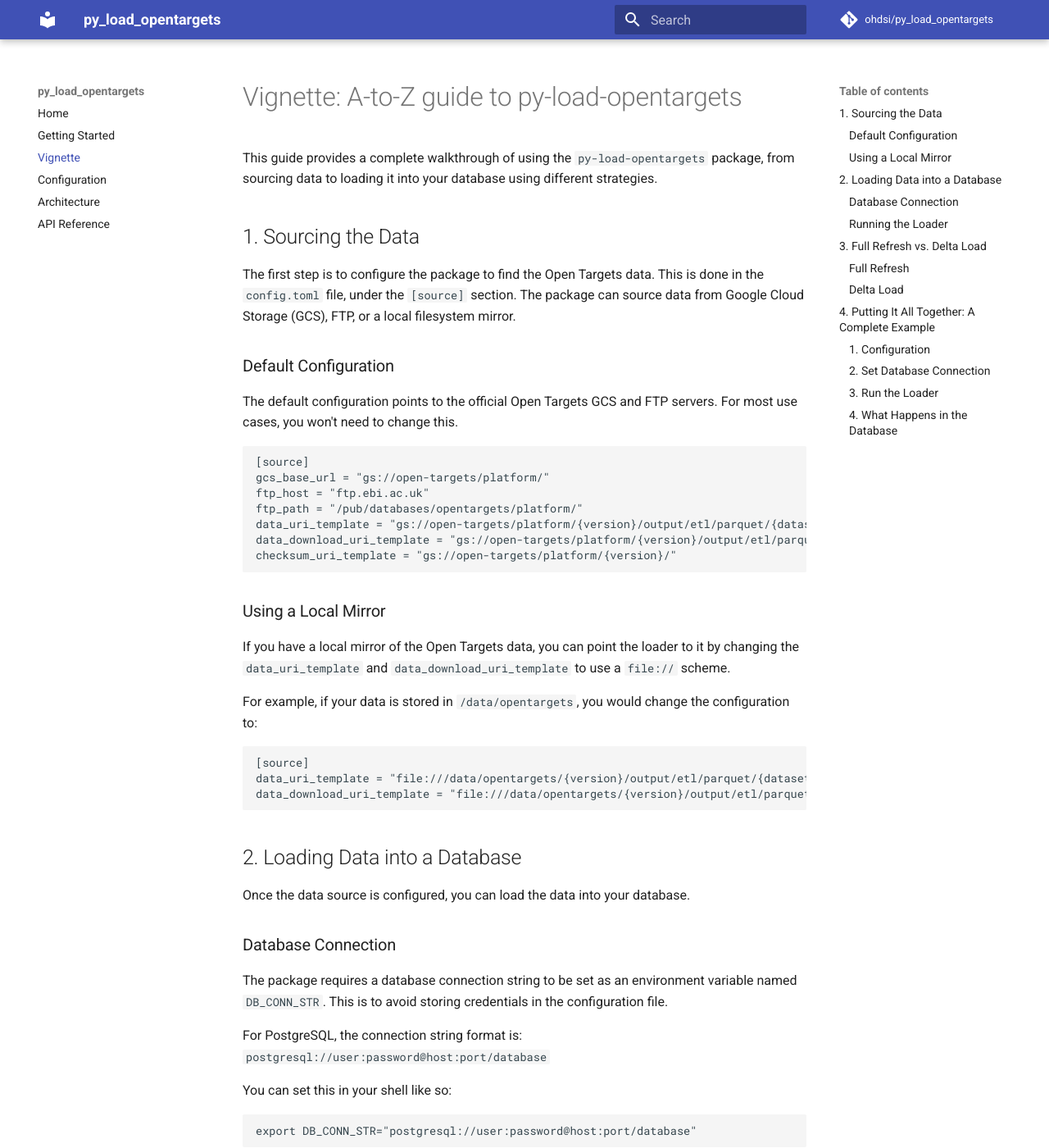
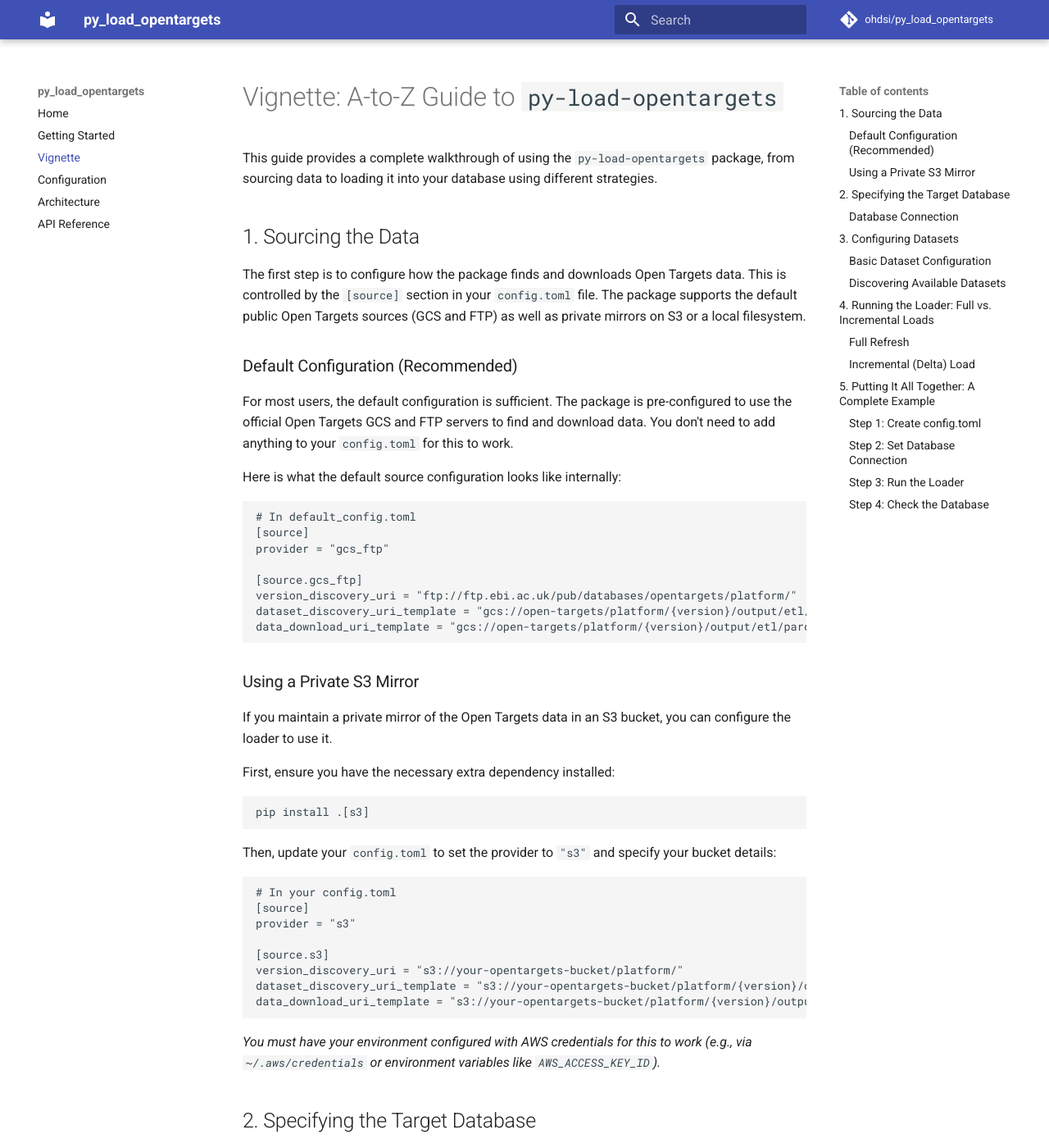
Before and after one commit to gowthamrao/py_load_opentargets, an MkDocs documentation site: the page built from docs/vignette.md, in a window 1280 px wide and 1400 px high. Shown: the whole window at 82% size. Built offline with MkDocs 1.6.1 and Material for MkDocs 9.7.7, drawn with Linux system fonts in a browser that asks for light colours; comment, search, counter and statistics services are not loaded; some of the changed text lies outside the part shown.

Commit message:
docs: create detailed vignette for py-load-opentargets (#44)
This commit adds a comprehensive vignette that explains how to use the py-load-opentargets package.

The vignette covers:
- How to source data from default and private (S3) sources.
- How to configure the target database connection.
- How to define datasets and their primary keys in the configuration.
- The difference between `full-refresh` and `delta` (incremental) load types, with examples for each.
- A complete, step-by-step example to guide users through the entire process.

````diff
--- a/docs/vignette.md
+++ b/docs/vignette.md
@@ -1,152 +1,82 @@
-# Vignette: A-to-Z guide to py-load-opentargets
+# Vignette: A-to-Z Guide to `py-load-opentargets`
 
-This guide provides a complete walkthrough of using the `py-load-opentargets`
-package, from sourcing data to loading it into your database using different
-strategies.
+This guide provides a complete walkthrough of using the `py-load-opentargets` package, from sourcing data to loading it into your database using different strategies.
 
 ## 1. Sourcing the Data
 
-The first step is to configure the package to find the Open Targets data. This is
-done in the `config.toml` file, under the `[source]` section. The package can
-source data from Google Cloud Storage (GCS), FTP, or a local filesystem mirror.
+The first step is to configure how the package finds and downloads Open Targets data. This is controlled by the `[source]` section in your `config.toml` file. The package supports the default public Open Targets sources (GCS and FTP) as well as private mirrors on S3 or a local filesystem.
 
-### Default Configuration
+### Default Configuration (Recommended)
 
-The default configuration points to the official Open Targets GCS and FTP servers.
-For most use cases, you won't need to change this.
+For most users, the default configuration is sufficient. The package is pre-configured to use the official Open Targets GCS and FTP servers to find and download data. You don't need to add anything to your `config.toml` for this to work.
+
+Here is what the default source configuration looks like internally:
+```toml
+# In default_config.toml
+[source]
+provider = "gcs_ftp"
+
+[source.gcs_ftp]
+version_discovery_uri = "ftp://ftp.ebi.ac.uk/pub/databases/opentargets/platform/"
+dataset_discovery_uri_template = "gcs://open-targets/platform/{version}/output/etl/parquet/"
+data_download_uri_template = "gcs://open-targets/platform/{version}/output/etl/parquet/{dataset_name}/"
+```
+
+### Using a Private S3 Mirror
+
+If you maintain a private mirror of the Open Targets data in an S3 bucket, you can configure the loader to use it.
+
+First, ensure you have the necessary extra dependency installed:
+```bash
+pip install .[s3]
+```
+
+Then, update your `config.toml` to set the provider to `"s3"` and specify your bucket details:
 
 ```toml
+# In your config.toml
 [source]
-gcs_base_url = "gs://open-targets/platform/"
-ftp_host = "ftp.ebi.ac.uk"
-ftp_path = "/pub/databases/opentargets/platform/"
-data_uri_template = "gs://open-targets/platform/{version}/output/etl/parquet/{dataset_name}"
-data_download_uri_template = "gs://open-targets/platform/{version}/output/etl/parquet/{dataset_name}"
-checksum_uri_template = "gs://open-targets/platform/{version}/"
+provider = "s3"
+
+[source.s3]
+version_discovery_uri = "s3://your-opentargets-bucket/platform/"
+dataset_discovery_uri_template = "s3://your-opentargets-bucket/platform/{version}/output/etl/parquet/"
+data_download_uri_template = "s3://your-opentargets-bucket/platform/{version}/output/etl/parquet/{dataset_name}/"
 ```
+*You must have your environment configured with AWS credentials for this to work (e.g., via `~/.aws/credentials` or environment variables like `AWS_ACCESS_KEY_ID`).*
 
-### Using a Local Mirror
+## 2. Specifying the Target Database
 
-If you have a local mirror of the Open Targets data, you can point the loader to
-it by changing the `data_uri_template` and `data_download_uri_template` to use a `file://` scheme.
-
-For example, if your data is stored in `/data/opentargets`, you would change
-the configuration to:
-
-```toml
-[source]
-data_uri_template = "file:///data/opentargets/{version}/output/etl/parquet/{dataset_name}"
-data_download_uri_template = "file:///data/opentargets/{version}/output/etl/parquet/{dataset_name}"
-```
-
-## 2. Loading Data into a Database
-
-Once the data source is configured, you can load the data into your database.
+The loader needs to know where to load the data. This is configured via a database connection string.
 
 ### Database Connection
 
-The package requires a database connection string to be set as an environment
-variable named `DB_CONN_STR`. This is to avoid storing credentials in the
-configuration file.
+To avoid storing sensitive credentials in configuration files, the package requires the database connection string to be set as an environment variable named `DB_CONN_STR`.
 
-For PostgreSQL, the connection string format is:
+For PostgreSQL (the default backend), the connection string format is:
 `postgresql://user:password@host:port/database`
 
 You can set this in your shell like so:
-
 ```bash
-export DB_CONN_STR="postgresql://user:password@host:port/database"
+export DB_CONN_STR="postgresql://myuser:mypassword@localhost:5432/opentargets"
 ```
 
-### Running the Loader
-
-With the connection string set and the `config.toml` file in place, you can run
-the loader.
-
-To load all datasets defined in your `config.toml`:
-
+The tool also includes a validation step to check this connection before starting a load. You can run it manually:
 ```bash
-py_load_opentargets load
+py_load_opentargets validate
 ```
 
-To load only specific datasets:
+## 3. Configuring Datasets
 
-```bash
-py_load_opentargets load targets diseases
-```
+Before you can load data, you must define which datasets you are interested in and tell the loader how to handle them. This is done in the `[datasets]` section of your `config.toml`.
 
-By default, the loader will find the latest version of the Open Targets data and
-load it. You can specify a version with the `--version` flag:
+For each dataset you want to load, you must specify a `primary_key`. This is crucial for the default `delta` load to identify unique records for updates and insertions.
 
-```bash
-py_load_opentargets --version 22.04 load
-```
+### Basic Dataset Configuration
 
-## 3. Full Refresh vs. Delta Load
-
-The `py-load-opentargets` package offers two main strategies for loading data:
-`full-refresh` and `delta`. You can choose the strategy using the `--load-type`
-command-line option.
-
-### Full Refresh
-
-A **full refresh** completely replaces the data in the target tables. For each
-dataset, the loader will:
-1.  Drop the existing final table if it exists.
-2.  Create a new, empty final table.
-3.  Load the new data into the final table.
-
-This strategy is useful when you want to start from a clean slate or when you
-don't need to preserve any existing data in the tables.
-
-To perform a full refresh, use the `--load-type full-refresh` flag:
-
-```bash
-py_load_opentargets --load-type full-refresh load
-```
-
-### Delta Load
-
-A **delta load** (the default behavior) is a more sophisticated strategy that
-merges the new data with the existing data in the final tables. For each dataset,
-the loader will:
-1.  Load the new data into a temporary staging table.
-2.  Compare the staging table with the final table based on the `primary_key`
-    defined in `config.toml`.
-3.  **Insert** new records that are in the new data but not in the final table.
-4.  **Update** existing records in the final table with the new data.
-5.  **Delete** records from the final table that are not present in the new data.
-
-This strategy is useful when you want to update your database with a new release
-of the Open Targets data without losing any existing data that is still relevant.
-
-To perform a delta load, you can either omit the `--load-type` flag (as it's the
-default) or specify it explicitly:
-
-```bash
-# This is the default behavior
-py_load_opentargets load
-
-# Explicitly specifying delta load
-py_load_opentargets --load-type delta load
-```
-
-## 4. Putting It All Together: A Complete Example
-
-Let's walk through a complete example of loading the `targets` and `diseases`
-datasets into a PostgreSQL database.
-
-### 1. Configuration
-
-First, create a `config.toml` file with the following content. This configuration
-defines the two datasets and their primary keys.
-
+Here’s an example of a minimal configuration for loading the `targets` and `diseases` datasets:
 ```toml
-# config.toml
-
-[source]
-# Using default sources
-
+# In config.toml
 [datasets]
 
 [datasets.targets]
@@ -156,31 +86,105 @@
 primary_key = ["id"]
 ```
 
-### 2. Set Database Connection
+### Discovering Available Datasets
 
-Ensure your `DB_CONN_STR` environment variable is set:
+If you're unsure which datasets are available for a specific Open Targets release, you can use the `discover-datasets` command:
+```bash
+# Discover datasets for the latest version
+py_load_opentargets discover-datasets --version 22.04 --format toml
+```
+This will output a TOML snippet that you can copy directly into your `config.toml`.
 
+## 4. Running the Loader: Full vs. Incremental Loads
+
+The `py-load-opentargets` package offers two main strategies for loading data: `full-refresh` and `delta` (incremental). You can choose the strategy using the `--load-type` command-line option.
+
+### Full Refresh
+
+A **full refresh** is a destructive operation that completely replaces the data in the target tables. For each dataset, the loader will:
+1.  Drop the existing final table if it exists.
+2.  Create a new, empty final table based on the data's schema.
+3.  Load all the new data into the final table.
+
+This strategy is useful when you want to start from a clean slate or when the schema has changed significantly.
+
+To perform a full refresh for all datasets in your config:
 ```bash
-export DB_CONN_STR="postgresql://test:test@localhost:32772/test" # Replace with your actual connection string
+py_load_opentargets --load-type full-refresh load
+```
+To run it for specific datasets:
+```bash
+py_load_opentargets --load-type full-refresh load targets diseases
 ```
 
-### 3. Run the Loader
+### Incremental (Delta) Load
 
-Now, run the loader. We'll use the default delta load strategy.
+An **incremental load** (the default behavior, called `delta`) is a more sophisticated strategy that merges new data with existing data. For each dataset, the loader will:
+1.  Load the new data into a temporary staging table.
+2.  Compare the staging table with the final table using the `primary_key` you defined.
+3.  **Insert** new records.
+4.  **Update** existing records.
+5.  **Delete** records from the final table that are no longer present in the new data source.
 
+This is the recommended approach for updating your database with a new release of Open Targets data, as it preserves the table history and is generally faster.
+
+To perform a delta load, you can either omit the `--load-type` flag or specify it explicitly:
 ```bash
+# This is the default behavior
+py_load_opentargets load
+
+# Explicitly specifying delta load
+py_load_opentargets --load-type delta load targets diseases
+```
+
+## 5. Putting It All Together: A Complete Example
+
+Let's walk through a complete example of loading the `targets` and `diseases` datasets into a PostgreSQL database using an incremental `delta` load.
+
+### Step 1: Create `config.toml`
+
+Create a `config.toml` file with the following content.
+```toml
+# config.toml
+
+# We will use the default source, so no [source] section is needed.
+
+# Define the datasets we want to load and their primary keys.
+[datasets]
+
+[datasets.targets]
+primary_key = ["id"]
+
+[datasets.diseases]
+primary_key = ["id"]
+
+[datasets.associationByOverallDirect]
+primary_key = ["targetId", "diseaseId"]
+final_table_name = "association_direct_overall"
+```
+
+### Step 2: Set Database Connection
+
+In your terminal, set the `DB_CONN_STR` environment variable:
+```bash
+export DB_CONN_STR="postgresql://test:test@localhost:5432/test_db" # Replace with your actual connection string
+```
+
+### Step 3: Run the Loader
+
+Now, run the loader. We'll load only the `targets` and `diseases` datasets. Since we don't specify `--load-type`, it will default to `delta`.
+```bash
+# The tool will automatically find the latest Open Targets version
 py_load_opentargets load targets diseases
 ```
 
-### 4. What Happens in the Database
+You can also specify a particular version:
+```bash
+py_load_opentargets --version 22.04 load targets diseases
+```
 
-After the command completes, you will have two new tables in your database:
-`public.targets` and `public.diseases`.
+### Step 4: Check the Database
 
--   The `public.targets` table will contain all the target data from the latest
-    Open Targets release.
--   The `public.diseases` table will contain all the disease data.
+After the command completes, you will have two new tables in your database: `public.targets` and `public.diseases`. If you run the command again with a newer Open Targets release, these tables will be updated with the new data.
 
-If you run the same command again with a new release of Open Targets data, the
-loader will intelligently update these tables with the new data, inserting,
-updating, and deleting rows as necessary.
+This concludes the A-to-Z guide. You are now equipped to use `py-load-opentargets` to build and maintain your own Open Targets database.
````
